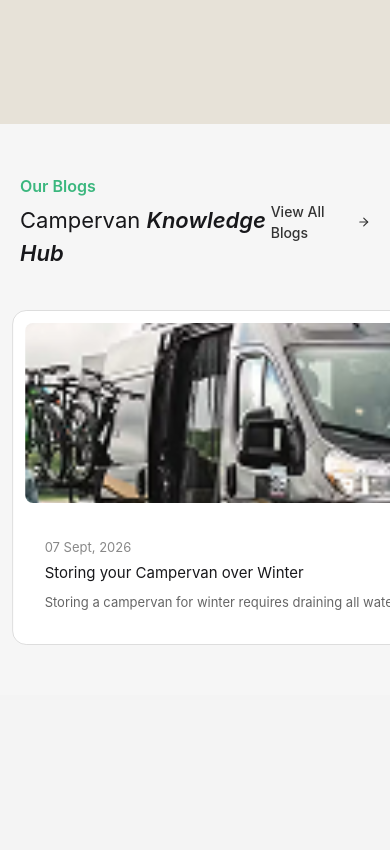
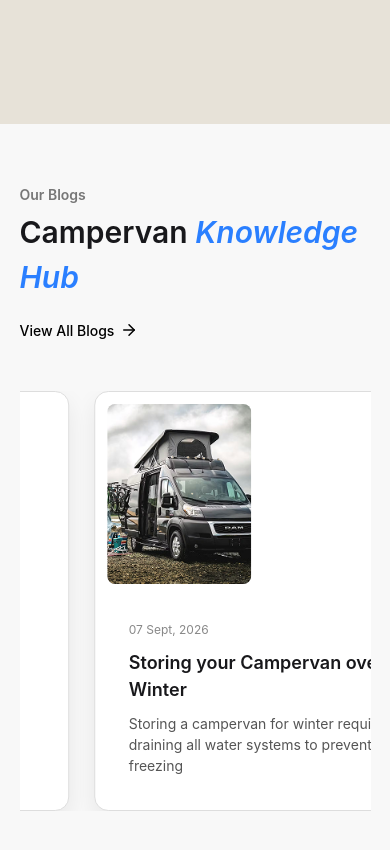
Before and after one commit to rafiahmedrizvee/campervan-project, a React (Vite) app: page / in a window 390 px wide. Shown: the part 9880-10730 px from the top of the page. Built offline with nearby package versions, Linux system fonts and the light colour scheme; no server answers.

Commit message:
cart done

```diff
--- a/src/App.css
+++ b/src/App.css
@@ -52,6 +52,186 @@
 }
 
 
+
+
+.blogs-section {
+  padding: 80px 0;
+  background: #f8f8f8;
+  overflow: hidden;
+}
+
+.container {
+  width: 90%;
+  max-width: 1300px;
+  margin: auto;
+}
+
+/* HEADER */
+
+.blogs-header {
+  display: flex;
+  justify-content: space-between;
+  align-items: center;
+  margin-bottom: 50px;
+  flex-wrap: wrap;
+  gap: 20px;
+}
+
+.blogs-subtitle {
+  font-size: 14px;
+  color: #777;
+  margin-bottom: 5px;
+}
+
+.blogs-header h2 {
+  font-size: 38px;
+  font-weight: 600;
+}
+
+.blogs-header span {
+  color: #2a7fff;
+}
+
+.view-all {
+  display: flex;
+  align-items: center;
+  gap: 6px;
+  text-decoration: none;
+  font-size: 14px;
+  color: #000;
+  font-weight: 500;
+}
+
+/* SLIDER */
+
+.blogs-wrapper {
+  overflow: hidden;
+  width: 100%;
+}
+
+.blogs-slider {
+  display: flex;
+  gap: 25px;
+  width: max-content;
+}
+
+/* CARD */
+
+.blog-card {
+  width: 340px;
+  flex-shrink: 0;
+  border-radius: 14px;
+  background: white;
+  overflow: hidden;
+  box-shadow: 0 10px 25px rgba(0,0,0,0.07);
+  transition: transform .3s ease;
+}
+
+.blog-card:hover {
+  transform: translateY(-8px);
+}
+
+.blog-image img {
+  width: 100%;
+  height: 210px;
+  object-fit: cover;
+}
+
+.blog-content {
+  padding: 22px;
+}
+
+.blog-date {
+  font-size: 12px;
+  color: #888;
+}
+
+.blog-content h4 {
+  font-size: 18px;
+  margin: 10px 0;
+  font-weight: 600;
+}
+
+.blog-content p {
+  font-size: 14px;
+  color: #555;
+  line-height: 1.5;
+}
+
+/* ========================= */
+/* TABLET */
+/* ========================= */
+
+@media (max-width: 992px) {
+
+  .blogs-header h2 {
+    font-size: 30px;
+  }
+
+  .blog-card {
+    width: 300px;
+  }
+
+}
+
+/* ========================= */
+/* MOBILE */
+/* ========================= */
+
+@media (max-width: 768px) {
+
+  .blogs-section {
+    padding: 60px 0;
+  }
+
+  .blogs-header {
+    flex-direction: column;
+    align-items: flex-start;
+  }
+
+  .blog-card {
+    width: 260px;
+  }
+
+  .blog-image img {
+    height: 180px;
+  }
+
+}
+
+/* ========================= */
+/* SMALL MOBILE */
+/* ========================= */
+
+@media (max-width: 480px) {
+
+  .blog-card {
+    width: 220px;
+  }
+
+}
+
+/* ========================= */
+/* MOBILE SWIPE SUPPORT */
+/* ========================= */
+
+@media (max-width:768px){
+
+.blogs-wrapper{
+overflow-x:auto;
+scrollbar-width:none;
+}
+
+.blogs-wrapper::-webkit-scrollbar{
+display:none;
+}
+
+.blogs-slider{
+animation:none !important;
+}
+
+}
+
 /* testimonial */
 
 
--- a/src/App.jsx
+++ b/src/App.jsx
@@ -3,6 +3,7 @@ import { RouterProvider } from 'react-router-dom'
 import './App.css'
 import router from './Routers/Router/Router'
 import { ToastContainer } from 'react-toastify'
+import CartPopup from './cart/CartPopup'
 
 
 function App() {
@@ -13,6 +14,7 @@ function App() {
     <div className='max-w-[1440px] mx-auto '>
 
         <ToastContainer position="top-center" />
+        <CartPopup />
 
       <RouterProvider router={router} ></RouterProvider>
 
--- a/src/Pages/Home/Blogs.jsx
+++ b/src/Pages/Home/Blogs.jsx
@@ -5,6 +5,8 @@ import gsap from "gsap";
 import blog1 from "../../assets/images/landing page picture/blog1.png";
 import blog2 from "../../assets/images/landing page picture/blog2.png";
 import blog3 from "../../assets/images/landing page picture/blog3.png";
+
+
 
 const blogs = [
   {
@@ -31,25 +33,37 @@ const blogs = [
 ];
 
 const Blogs = () => {
-  const sliderRef = useRef();
-  const wrapperRef = useRef();
+  const sliderRef = useRef(null);
+  const wrapperRef = useRef(null);
 
   useEffect(() => {
     const slider = sliderRef.current;
+    const wrapper = wrapperRef.current;
 
     const animation = gsap.to(slider, {
       x: "-50%",
-      duration: 20,
+      duration: 25,
       ease: "none",
       repeat: -1,
     });
 
-    wrapperRef.current.addEventListener("mouseenter", () => animation.pause());
-    wrapperRef.current.addEventListener("mouseleave", () => animation.play());
+    const pause = () => animation.pause();
+    const play = () => animation.play();
+
+    wrapper.addEventListener("mouseenter", pause);
+    wrapper.addEventListener("mouseleave", play);
+
+    return () => {
+      wrapper.removeEventListener("mouseenter", pause);
+      wrapper.removeEventListener("mouseleave", play);
+      animation.kill();
+    };
   }, []);
 
   return (
     <section className="blogs-section">
+      <div className="container">
+
         <div className="blogs-header">
           <div>
             <p className="blogs-subtitle">Our Blogs</p>
@@ -59,7 +73,7 @@ const Blogs = () => {
           </div>
 
           <a href="#" className="view-all">
-          View All Blogs <ArrowRight size={16} />
+            View All Blogs <ArrowRight size={18} />
           </a>
         </div>
 
@@ -67,7 +81,9 @@ const Blogs = () => {
           <div className="blogs-slider" ref={sliderRef}>
             {[...blogs, ...blogs].map((blog, index) => (
               <div className="blog-card" key={index}>
+                <div className="blog-image">
                   <img src={blog.image} alt={blog.title} />
+                </div>
 
                 <div className="blog-content">
                   <span className="blog-date">{blog.date}</span>
@@ -78,6 +94,8 @@ const Blogs = () => {
             ))}
           </div>
         </div>
+
+      </div>
     </section>
   );
 };
--- a/src/Pages/Shop/Shop.jsx
+++ b/src/Pages/Shop/Shop.jsx
@@ -1,7 +1,12 @@
-import { Link } from "react-router-dom";
+import { useContext } from "react";
+
 import products from "../data/products";
+import { CartContext } from "../../cart/CartContext";
 
 export default function Shop() {
+
+  const { addToCart } = useContext(CartContext);
+
   return (
     <div className="max-w-[1440px] mx-auto px-6 py-10">
 
@@ -13,8 +18,7 @@ export default function Shop() {
 
         {products.map((product) => (
 
-          <Link
-            to={`/product/${product.id}`}
+          <div
             key={product.id}
             className="border rounded-xl p-4 hover:shadow-md"
           >
@@ -32,11 +36,21 @@ export default function Shop() {
               {product.name}
             </h3>
 
-            <p className="font-semibold mt-1">{product.price}</p>
+            <p className="font-semibold mt-1">
+              ${product.price}
+            </p>
 
-          </Link>
+            <button
+              onClick={() => addToCart(product)}
+              className="mt-4 bg-green-600 text-white px-4 py-2 rounded"
+            >
+              Add to Cart
+            </button>
+
+          </div>
 
         ))}
+
       </div>
     </div>
   );
--- a/src/Routers/Router/Router.jsx
+++ b/src/Routers/Router/Router.jsx
@@ -10,6 +10,7 @@ import About from "../../Pages/About/About";
 import ScrollToTop from "../../components/ScrollToTop";
 import SignUp from "../../Pages/SignUp/SignUp";
 import Login from "../../Pages/Login/Login";
+import CartPage from "../../Pages/CartPage/CartPage";
 
 
 const router = createBrowserRouter([
@@ -73,6 +74,11 @@ const router = createBrowserRouter([
                 element:<Login></Login>
 
         },
+        {
+                path:"/cart",
+                element:<CartPage></CartPage>
+
+        },
 
 
 ],
--- /dev/null
+++ b/src/cart/CartContext.jsx
@@ -0,0 +1,34 @@
+import { createContext, useState } from "react";
+
+export const CartContext = createContext();
+
+export const CartProvider = ({ children }) => {
+
+  const [cart, setCart] = useState([]);
+
+  const addToCart = (product) => {
+    setCart((prev) => [...prev, product]);
+  };
+
+  const removeFromCart = (index) => {
+    setCart((prev) => prev.filter((_, i) => i !== index));
+  };
+
+  const subtotal = cart.reduce(
+    (total, item) => total + Number(item.price),
+    0
+  );
+
+  return (
+    <CartContext.Provider
+      value={{
+        cart,
+        addToCart,
+        removeFromCart,
+        subtotal
+      }}
+    >
+      {children}
+    </CartContext.Provider>
+  );
+};
--- /dev/null
+++ b/src/cart/CartPopup.jsx
@@ -0,0 +1,27 @@
+import { useContext } from "react";
+import { CartContext } from "./CartContext";
+
+
+export default function CartPopup() {
+
+  const { cart, subtotal, showPopup } = useContext(CartContext);
+
+  if (!showPopup) return null;
+
+  return (
+
+    <div className="fixed top-5 right-5 bg-white shadow-lg p-5 rounded-lg w-[300px]">
+
+      <h2 className="font-semibold mb-3">
+        Item Added To Cart
+      </h2>
+
+      <p>Total Items: {cart.length}</p>
+
+      <p className="font-semibold">
+        Subtotal: ${subtotal}
+      </p>
+
+    </div>
+  );
+}
--- /dev/null
+++ b/src/components/CartDrawer.jsx
@@ -0,0 +1,78 @@
+import { useContext } from "react";
+
+import { FaTimes } from "react-icons/fa";
+import { CartContext } from "../cart/CartContext";
+
+export default function CartDrawer() {
+
+  const { cart, subtotal, showPopup, setShowPopup } = useContext(CartContext);
+
+  return (
+    <>
+      {/* Overlay */}
+      {showPopup && (
+        <div
+          className="fixed inset-0 bg-black/40 z-40"
+          onClick={() => setShowPopup(false)}
+        />
+      )}
+
+      {/* Drawer */}
+      <div
+        className={`fixed top-0 right-0 h-full w-[350px] bg-white shadow-lg z-50 transform transition-transform duration-300 ${
+          showPopup ? "translate-x-0" : "translate-x-full"
+        }`}
+      >
+        {/* Header */}
+        <div className="flex justify-between items-center p-5 border-b">
+          <h2 className="text-lg font-semibold">Your Cart</h2>
+
+          <FaTimes
+            className="cursor-pointer"
+            onClick={() => setShowPopup(false)}
+          />
+        </div>
+
+        {/* Cart Items */}
+        <div className="p-5 flex flex-col gap-4 overflow-y-auto h-[70%]">
+
+          {cart.length === 0 && (
+            <p className="text-gray-500">Your cart is empty</p>
+          )}
+
+          {cart.map((item, index) => (
+            <div key={index} className="flex gap-4 border-b pb-4">
+
+              <img
+                src={item.image}
+                className="w-[60px] h-[60px] object-contain"
+              />
+
+              <div>
+                <p className="text-sm font-medium">{item.name}</p>
+                <p className="text-sm text-gray-500">${item.price}</p>
+              </div>
+
+            </div>
+          ))}
+
+        </div>
+
+        {/* Footer */}
+        <div className="absolute bottom-0 w-full p-5 border-t bg-white">
+
+          <div className="flex justify-between mb-4 font-semibold">
+            <span>Subtotal</span>
+            <span>${subtotal}</span>
+          </div>
+
+          <button className="w-full bg-green-600 text-white py-3 rounded-lg hover:bg-green-700">
+            Checkout
+          </button>
+
+        </div>
+
+      </div>
+    </>
+  );
+}
--- a/src/main.jsx
+++ b/src/main.jsx
@@ -3,12 +3,16 @@ import { createRoot } from 'react-dom/client'
 import './index.css'
 import App from './App.jsx'
 import AuthProvider from './context/AuthContext.jsx'
+import { CartProvider } from './cart/CartContext.jsx'
 
 createRoot(document.getElementById('root')).render(
   <StrictMode>
 
    <AuthProvider>
-     <App />
+    <CartProvider>
+      <App />
+    </CartProvider>
+
    </AuthProvider>
   </StrictMode>,
 )
```
Also changed, not shown: src/Pages/CartPage/CartPage.jsx (added, +95 -0 lines), src/Pages/Shared/Header/Header.jsx (+16 -13 lines). Lines whose indentation alone changed are shown as unchanged.
